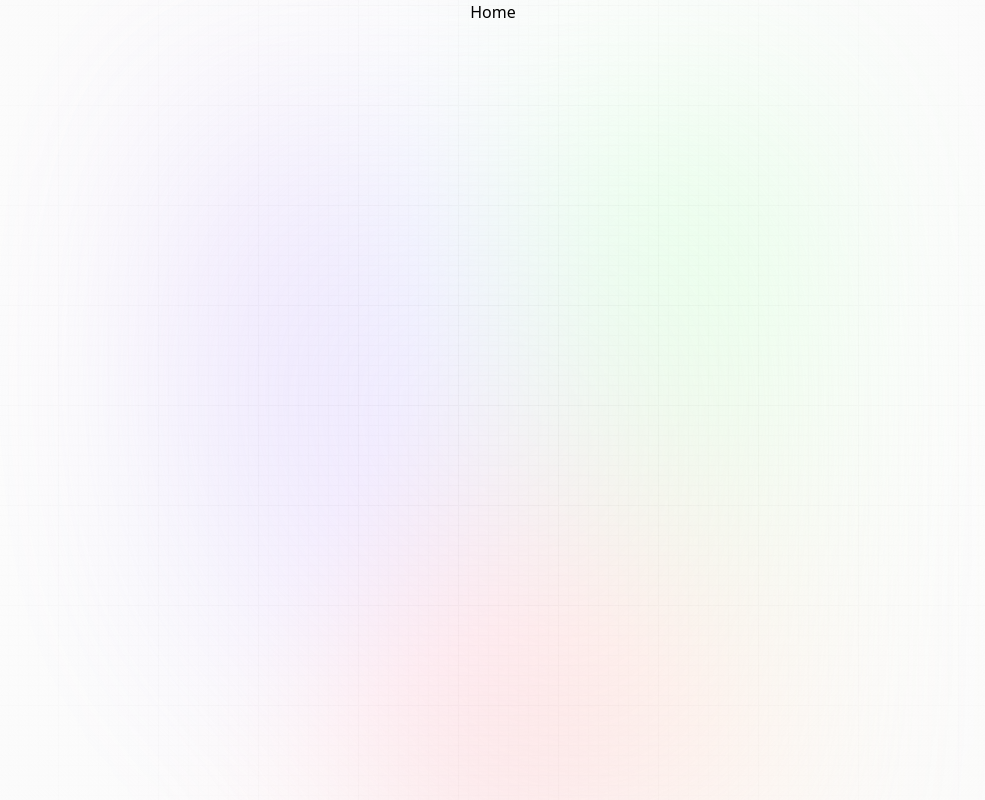
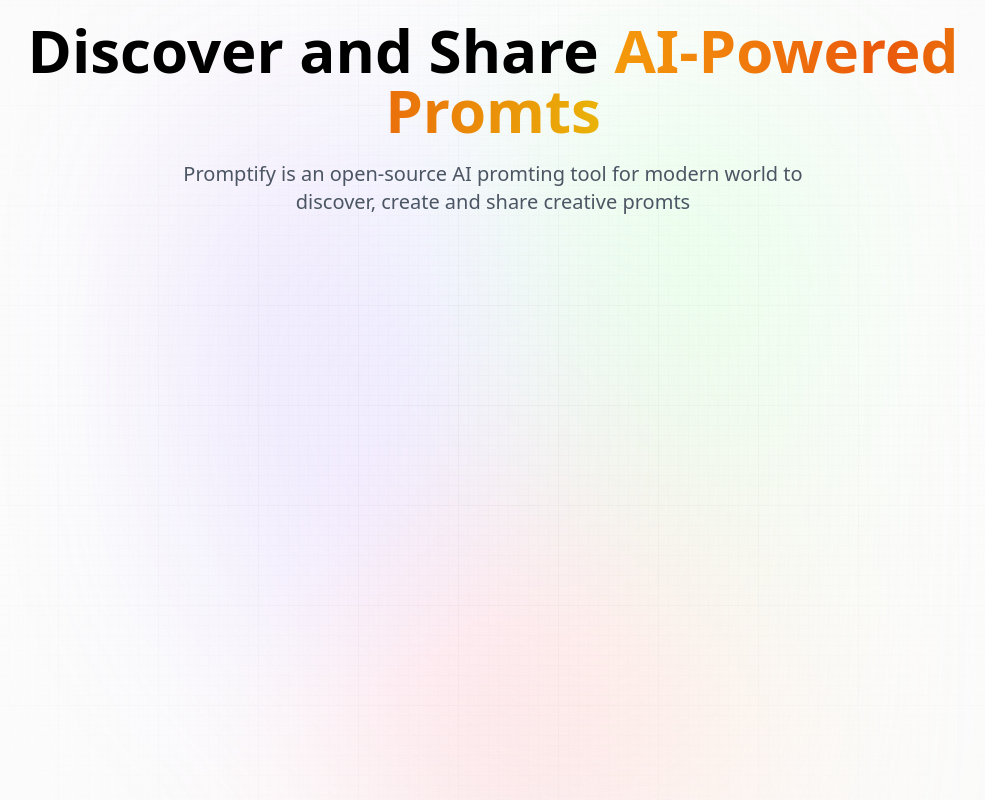
Before and after one commit to thfinancier/promtify, a Next.js app: page / in a window 1280 px wide. Shown: the whole page, without its empty margins (147-1132 px from the left). Built offline with nearby package versions, Linux system fonts and the light colour scheme.

Commit message:
Created simple home page section

```diff
--- a/app/page.jsx
+++ b/app/page.jsx
@@ -1,6 +1,15 @@
 const Home = () => {
   return (
-    <div>Home</div>
+    <section className='w-full flex-center flex-col'>
+        <h1 className='head_text text-center'>
+            Discover and Share
+            <br className='md:hidden' />
+            <span className='orange_gradient text-center'> AI-Powered Promts</span>
+        </h1>
+        <p className='desc text-center'>
+            Promptify is an open-source AI promting tool for modern world to discover, create and share creative promts
+        </p>
+    </section>
   )
 }
 
```
